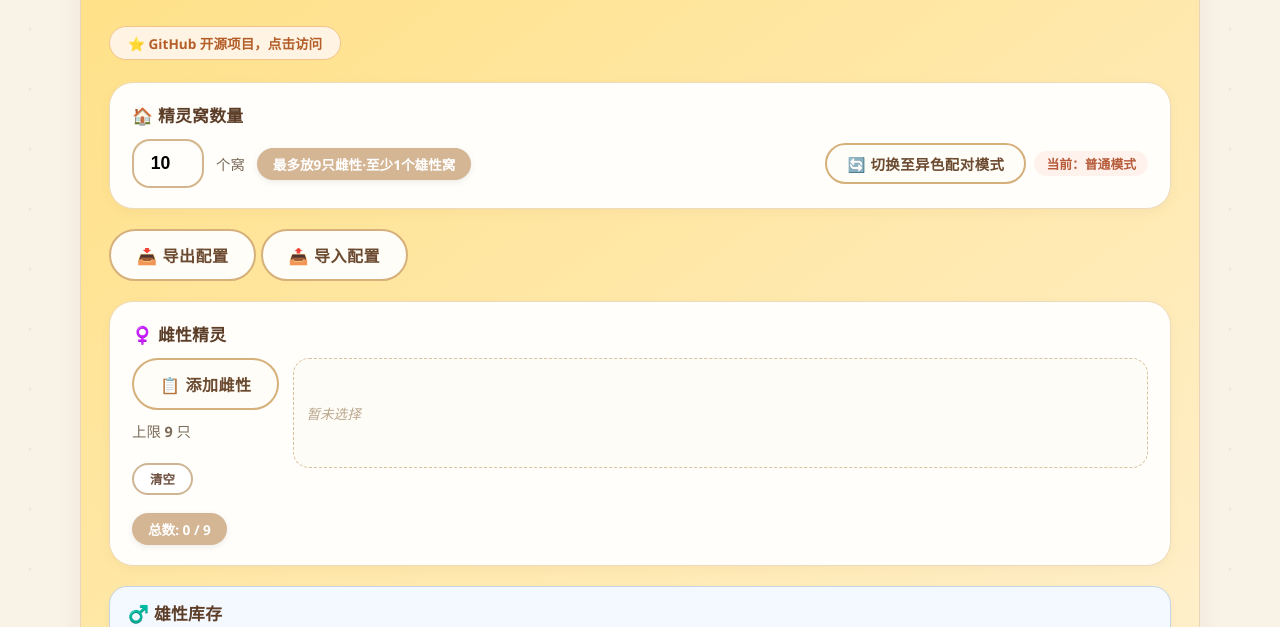
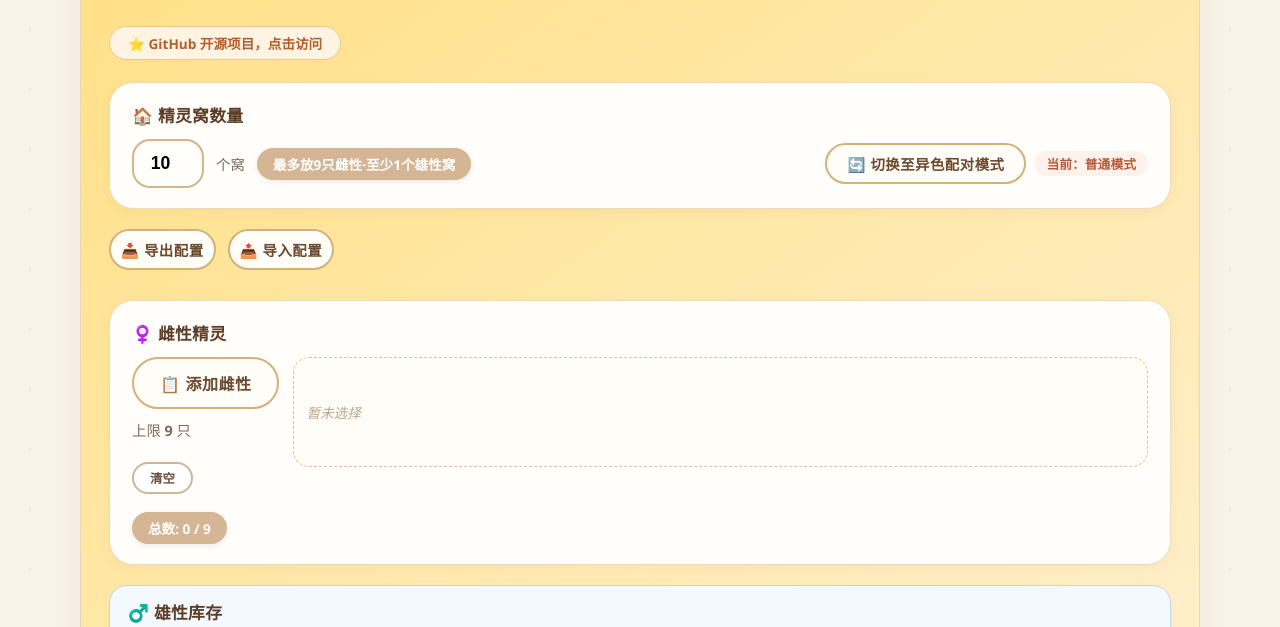
Before and after one commit to wards247/rocokingdom_egg, a plain HTML site: page index.html in a window 1280 px wide. Shown: the part 121-748 px from the top of the page. Drawn offline with nearby package versions, Linux system fonts and the light colour scheme.

Commit message:
Update style.css

```diff
--- a/style.css
+++ b/style.css
@@ -711,6 +711,17 @@ body {
     font-weight: 600;
     letter-spacing: 0.3px;
 }
+/* 导入导出工具栏 */
+.io-bar {
+    display: flex;
+    gap: 12px;
+    justify-content: flex-start;
+    margin-bottom: 10px;
+}
+.io-bar .btn {
+    padding: 8px 10px !important;
+    font-size: 0.9rem !important;
+}
 
 /* ========== 页脚 ========== */
 footer {
```
